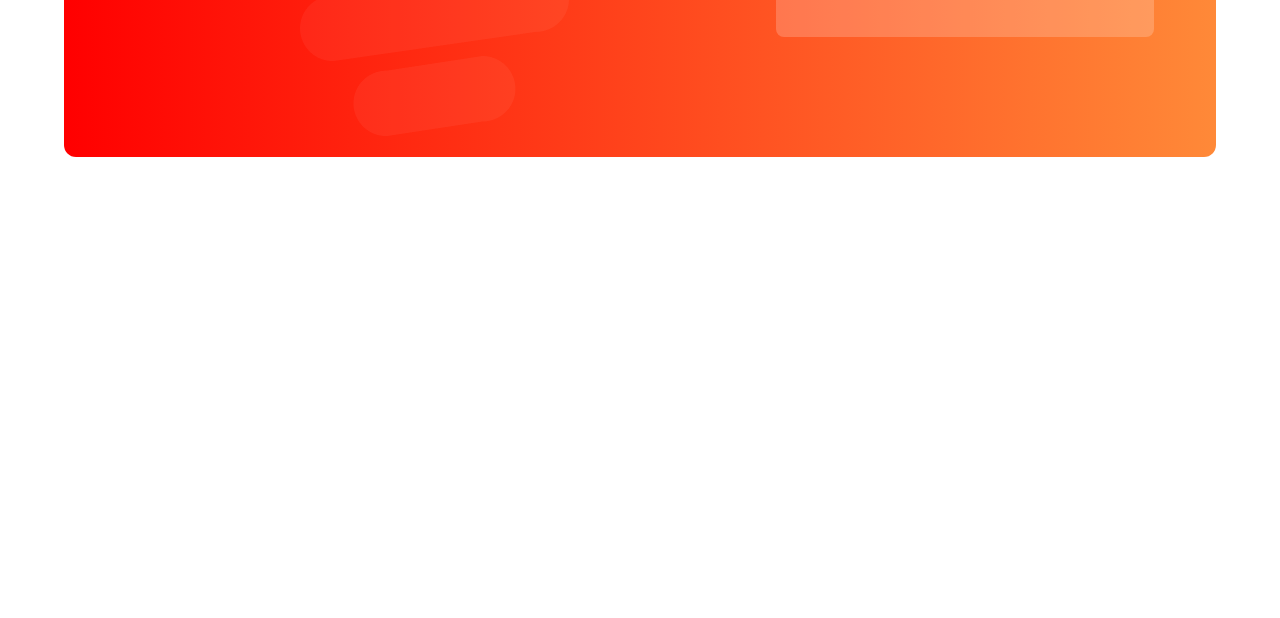
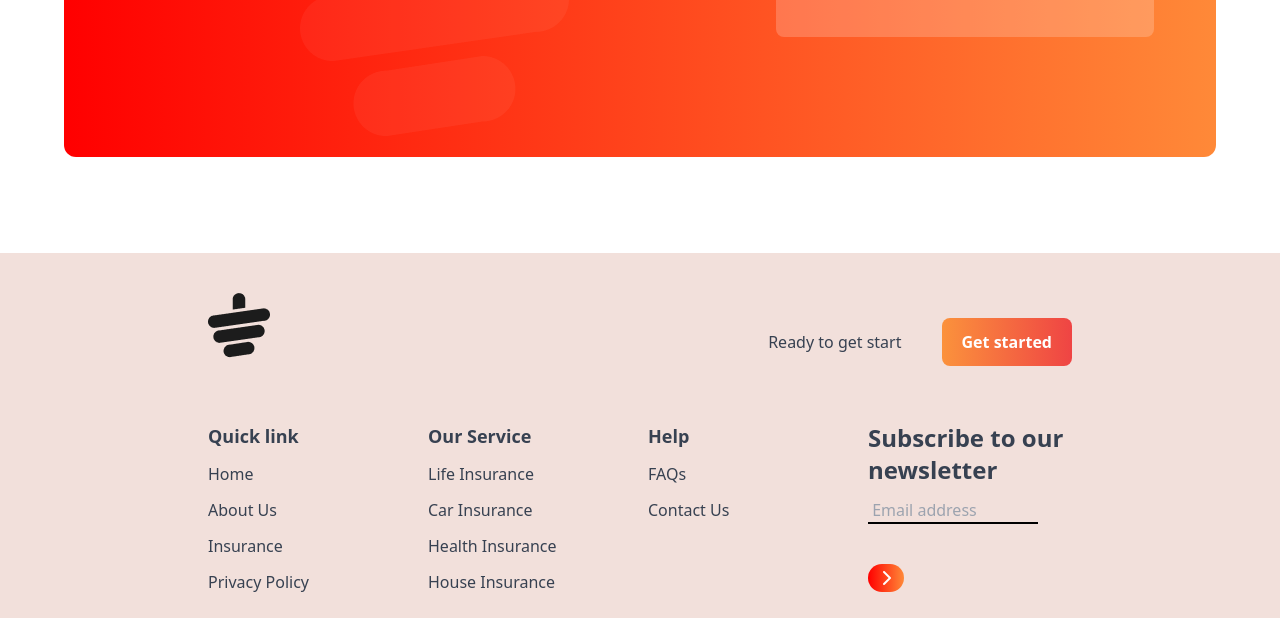
Before and after one commit to TanvirMain49/Tea-Houses-tailwind, a plain HTML site: page index.html in a window 1280 px wide. Shown: the part 2698-3316 px from the top of the page. Before the commit the page ends 2951 px from the top, so only its background shows below. Drawn offline with nearby package versions, Linux system fonts and the light colour scheme; a web font is replaced by a local one.

Commit message:
footer section added

```diff
--- a/index.html
+++ b/index.html
@@ -312,7 +312,103 @@
         </div>
       </section>
 
+      <!-- news section -->
 
     </main>
+
+      <!-- footer section -->
+       <footer class="bg-[#f2e0dbfe]  text-gray-700 py-10 px-4 md:px-16">
+        <div class="w-9/12 mx-auto">
+         <!-- logo -->
+         <div class="mb-8 flex justify-between">
+            <img class="mb-8" src="images/cup.png" alt="">
+            <div class="flex items-center gap-10">
+                <h4>Ready to get start</h4>
+                <button class="bg-gradient-to-r from-orange-400 to-red-500 px-5 py-3 rounded-lg text-white font-bold">Get started</button>
+            </div>
+         </div>
+
+         <!-- links -->
+          <div class="grid grid-cols-1 md:grid-cols-2 lg:grid-cols-4 gap-4">
+            <!-- first column -->
+             <div>
+                <h3 class="font-bold text-lg mb-3">Quick link</h3>
+                <ul>
+                    <li class="mb-3">
+                        <a href="#" class="hover:text-orange-500 hover:font-bold ">Home</a>
+                    </li>
+                    <li class="mb-3">
+                        <a href="#" class="hover:text-orange-500 hover:font-bold">About Us</a>
+                    </li>
+                    <li class="mb-3">
+                        <a href="#" class="hover:text-orange-500 hover:font-bold">Insurance</a>
+                    </li>
+                    <li class="mb-3">
+                        <a href="#" class="hover:text-orange-500 hover:font-bold">Privacy Policy</a>
+                    </li>
+                </ul>
+             </div>
+
+            <!-- second column -->
+            <div>
+               <h3 class="font-bold text-lg mb-3">Our Service</h3>
+               <ul>
+                   <li class="mb-3">
+                       <a href="#" class="hover:text-orange-500 hover:font-bold ">Life Insurance</a>
+                   </li>
+                   <li class="mb-3">
+                       <a href="#" class="hover:text-orange-500 hover:font-bold">Car Insurance</a>
+                   </li>
+                   <li class="mb-3">
+                       <a href="#" class="hover:text-orange-500 hover:font-bold">Health Insurance</a>
+                   </li>
+                   <li class="mb-3">
+                       <a href="#" class="hover:text-orange-500 hover:font-bold">House Insurance</a>
+                   </li>
+               </ul>
+            </div>
+
+            <!-- third column -->
+            <div>
+               <h3 class="font-bold text-lg mb-3">Help</h3>
+               <ul>
+                   <li class="mb-3">
+                       <a href="#" class="hover:text-orange-500 hover:font-bold ">FAQs</a>
+                   </li>
+                   <li class="mb-3">
+                       <a href="#" class="hover:text-orange-500 hover:font-bold">Contact Us</a>
+
+               </ul>
+            </div>
+
+            <!-- fourth column -->
+            <div>
+                <h3 class="font-bold mb-3 text-2xl">Subscribe to our <br> newsletter</h3>
+
+            <div class="flex flex-col space-y-2">
+                <div>
+                    <input type="text" name="" id="" placeholder=" Email address" class="bg-transparent border-b-2 border-black w-5/6">
+                    <i class="fa-solid fa-chevron-right w-9 h-7 bg-gradient-to-r from-[#FF0000] to-[#FF8938] rounded-full text-white inline-flex mt-10 justify-center items-center"></i>
+                    <!-- icons -->
+                     <div class="flex justify-between items-center mb-2 w-2/5 mt-8">
+                        <i class="fa-brands fa-facebook"></i>
+                        <i class="fa-brands fa-instagram"></i>
+                        <i class="fa-brands fa-twitter"></i>
+
+                     </div>
+                </div>
+            </div>
+
+
+            </div>
+
+          </div class="text-center pt-4 mt-4 text-gray-500">
+                <p class="text-sm text-center mt-12">© 2027 UIDesign.to - All rights reserved.</p>
+          <div>
+
+          </div>
+        </div>
+
+       </footer>
   </body>
 </html>
```
